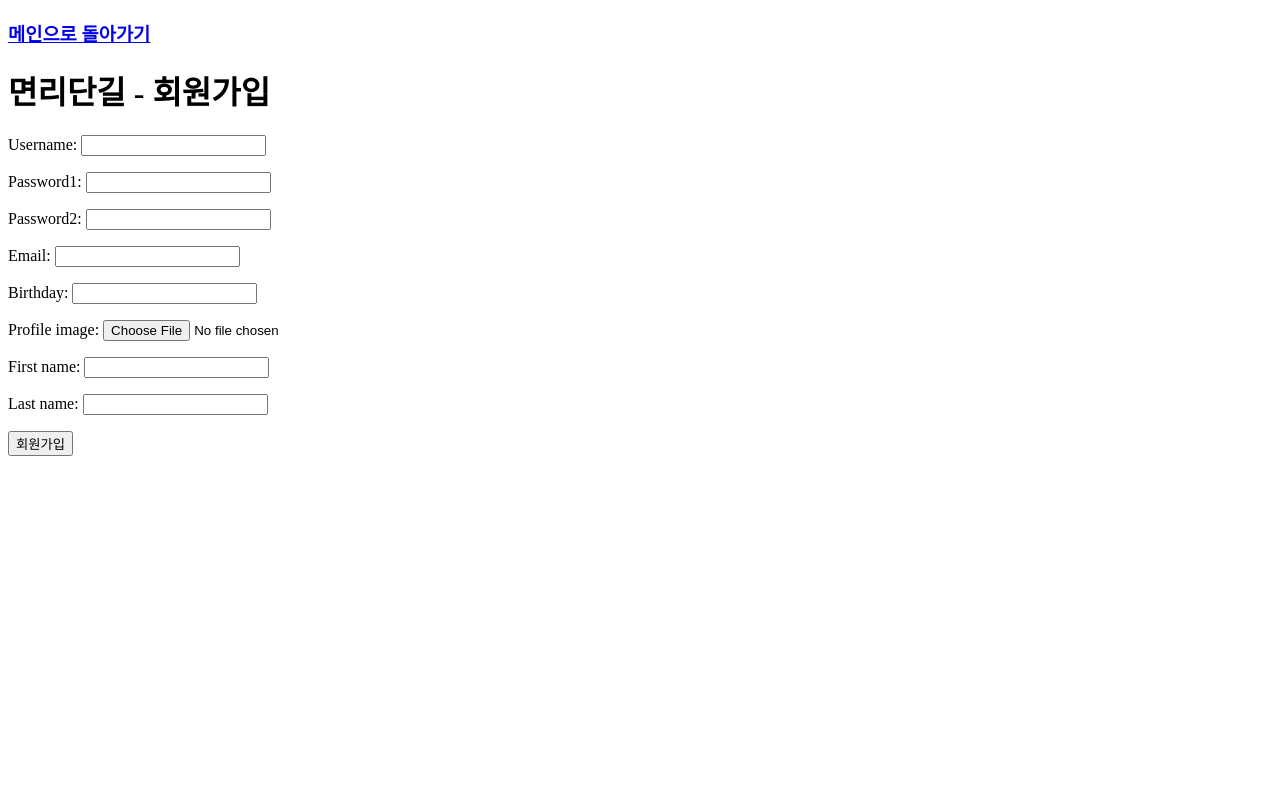
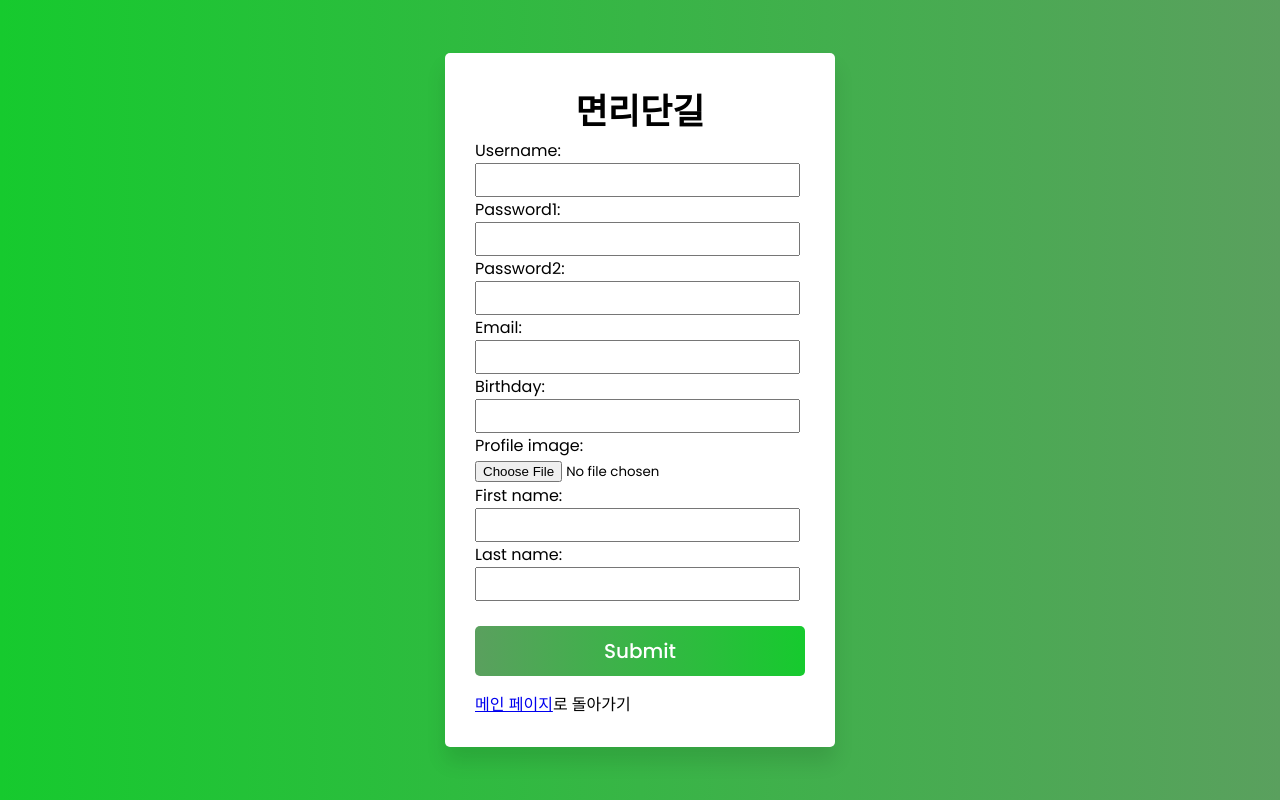
Before and after one commit to sangilhwang/noodle_street, a Django app: page /users/signup/ in a window 1280 px wide. Run offline with Django 5.2, Linux system fonts and the light colour scheme.

Commit message:
login과 signup 템플릿 css 파일 적용

```diff
--- /dev/null
+++ b/web/static/css/signupstyle.css
@@ -0,0 +1,182 @@
+@import url('https://fonts.googleapis.com/css?family=Poppins:400,500,600,700&display=swap');
+*{
+  margin: 0;
+  padding: 0;
+  box-sizing: border-box;
+  font-family: 'Poppins', sans-serif;
+}
+html,body{
+  display: grid;
+  height: 100%;
+  width: 100%;
+  place-items: center;
+  background: -webkit-linear-gradient(left, #16ca2e, #5aa05e);
+}
+::selection{
+  background: #fa4299;
+  color: #fff;
+}
+.wrapper{
+  overflow: hidden;
+  max-width: 390px;
+  background: #fff;
+  padding: 30px;
+  border-radius: 5px;
+  box-shadow: 0px 15px 20px rgba(0,0,0,0.1);
+}
+.wrapper .title-text{
+  display: flex;
+  width: 200%;
+}
+.wrapper .title{
+  width: 50%;
+  font-size: 35px;
+  font-weight: 600;
+  text-align: center;
+  transition: all 0.6s cubic-bezier(0.68,-0.55,0.265,1.55);
+}
+.wrapper .slide-controls{
+  position: relative;
+  display: flex;
+  height: 50px;
+  width: 100%;
+  overflow: hidden;
+  margin: 30px 0 10px 0;
+  justify-content: space-between;
+  border: 1px solid lightgrey;
+  border-radius: 5px;
+}
+.slide-controls .slide{
+  height: 100%;
+  width: 100%;
+  color: #fff;
+  font-size: 18px;
+  font-weight: 500;
+  text-align: center;
+  line-height: 48px;
+  cursor: pointer;
+  z-index: 1;
+  transition: all 0.6s ease;
+}
+.slide-controls label.signup{
+  color: #000;
+}
+.slide-controls .slider-tab{
+  position: absolute;
+  height: 100%;
+  width: 50%;
+  left: 0;
+  z-index: 0;
+  border-radius: 5px;
+  background: -webkit-linear-gradient(left, #a445b2, #fa4299);
+  transition: all 0.6s cubic-bezier(0.68,-0.55,0.265,1.55);
+}
+input[type="radio"]{
+  display: none;
+}
+#signup:checked ~ .slider-tab{
+  left: 50%;
+}
+#signup:checked ~ label.signup{
+  color: #fff;
+  cursor: default;
+  user-select: none;
+}
+#signup:checked ~ label.login{
+  color: #000;
+}
+#login:checked ~ label.signup{
+  color: #000;
+}
+#login:checked ~ label.login{
+  cursor: default;
+  user-select: none;
+}
+.wrapper .form-container{
+  width: 100%;
+  overflow: hidden;
+}
+.form-container .form-inner{
+  display: flex;
+  width: 200%;
+}
+.form-container .form-inner form{
+  width: 50%;
+  transition: all 0.6s cubic-bezier(0.68,-0.55,0.265,1.55);
+}
+.form-inner form .field{
+  height: 50px;
+  width: 100%;
+  margin-top: 20px;
+}
+.form-inner form .field input{
+  height: 100%;
+  width: 100%;
+  outline: none;
+  padding-left: 15px;
+  border-radius: 5px;
+  border: 1px solid lightgrey;
+  border-bottom-width: 2px;
+  font-size: 17px;
+  transition: all 0.3s ease;
+}
+.form-inner form .field input:focus{
+  border-color: #fc83bb;
+  /* box-shadow: inset 0 0 3px #fb6aae; */
+}
+.form-inner form .field input::placeholder{
+  color: #999;
+  transition: all 0.3s ease;
+}
+form .field input:focus::placeholder{
+  color: #b3b3b3;
+}
+.form-inner form .pass-link{
+  margin-top: 5px;
+}
+.form-inner form .signup-link{
+  text-align: center;
+  margin-top: 30px;
+}
+.form-inner form .pass-link a,
+.form-inner form .signup-link a{
+  color: #fa4299;
+  text-decoration: none;
+}
+.form-inner form .pass-link a:hover,
+.form-inner form .signup-link a:hover{
+  text-decoration: underline;
+}
+form .btn{
+  height: 50px;
+  width: 100%;
+  border-radius: 5px;
+  position: relative;
+  overflow: hidden;
+}
+form .btn .btn-layer{
+  height: 100%;
+  width: 300%;
+  position: absolute;
+  left: -100%;
+  background: -webkit-linear-gradient(right, #16ca2e, #16ca2e, #5aa05e, #16ca2e);
+  border-radius: 5px;
+  transition: all 0.4s ease;;
+}
+form .btn:hover .btn-layer{
+  left: 0;
+}
+form .btn input[type="submit"]{
+  height: 100%;
+  width: 100%;
+  z-index: 1;
+  position: relative;
+  background: none;
+  border: none;
+  color: #fff;
+  padding-left: 0;
+  border-radius: 5px;
+  font-size: 20px;
+  font-weight: 500;
+  cursor: pointer;
+}
--- a/web/templates/users/signup.html
+++ b/web/templates/users/signup.html
@@ -1,14 +1,100 @@
+{% load static %}
+
 <!DOCTYPE html>
 <html lang="ko">
+
+    <head>
+        <meta charset="utf-8">
+        <link rel="stylesheet" href="{% static 'css/signupstyle.css' %}">
+        <meta name="viewport" content="width=device-width, initial-scale=1.0">
+        <style>
+            .field {
+                margin-bottom: 15px;
+            }
+
+            input[type="text"] {
+                width: calc(100% - 5px);
+                padding-top: 5px;
+                padding-bottom: 5px;
+                padding-left: 10px;
+                padding-right: 10px;
+            }
+
+            input[type="password"] {
+                width: calc(100% - 5px);
+                padding-top: 5px;
+                padding-bottom: 5px;
+                padding-left: 10px;
+                padding-right: 10px;
+            }
+            input[type="email"] {
+                width: calc(100% - 5px);
+                padding-top: 5px;
+                padding-bottom: 5px;
+                padding-left: 10px;
+                padding-right: 10px;
+            }
+
+            input[type="date"] {
+                width: calc(100% - 5px);
+                padding-top: 5px;
+                padding-bottom: 5px;
+                padding-left: 10px;
+                padding-right: 10px;
+            }
+
+            .hidden-text {
+                visibility: hidden;
+            }
+
+        </style>
+    </head>
+
     <body>
-        <div id="signup">
-            <form method="POST", enctype="multipart/form-data">
-                <h3><a href="/main/">메인으로 돌아가기</a></h3>
-                <h1>면리단길 - 회원가입</h1>
-                {% csrf_token %}
-                {{ form.as_p }}
-                <button type="submit">회원가입</button>
-            </form>
+        <div class="wrapper">
+            <div class="title-text">
+                <div class="title login">
+                    면리단길
+                </div>
+                <div>
+                    <span class="hidden-text">__________</span>
+                </div>
+            </div>
+            <div class="form-container">
+                <form class="form-signin" method="POST">
+                    {% csrf_token %}
+                    {{ form.as_p }}
+                    <span class="hidden-text">__________</span>
+                    <div class="field btn">
+                        <div class="btn-layer"></div>
+                            <input type="submit" value="Submit">
+                        <div class="btn-layer"></div>
+                    </div>
+                    <div class="signup-link">
+                        <a href="{% url 'main:main_page' %}">메인 페이지</a>로 돌아가기
+                    </div>
+                </form>
+            </div>
         </div>
+
+        <script>
+            const loginText = document.querySelector(".title-text .login");
+            const loginForm = document.querySelector("form.login");
+            const loginBtn = document.querySelector("label.login");
+            const signupBtn = document.querySelector("label.signup");
+            const signupLink = document.querySelector("form .signup-link a");
+            signupBtn.onclick = (()=>{
+            loginForm.style.marginLeft = "-50%";
+            loginText.style.marginLeft = "-50%";
+            });
+            loginBtn.onclick = (()=>{
+            loginForm.style.marginLeft = "0%";
+            loginText.style.marginLeft = "0%";
+            });
+            signupLink.onclick = (()=>{
+            signupBtn.click();
+            return false;
+            });
+        </script>
     </body>
 </html>
```
Also changed, not shown: web/templates/users/login.html (+80 -8 lines).
